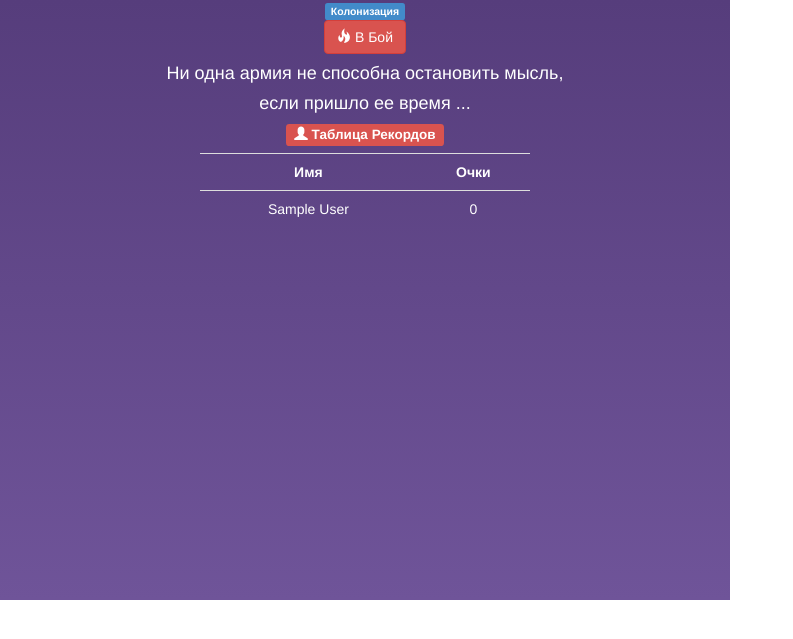
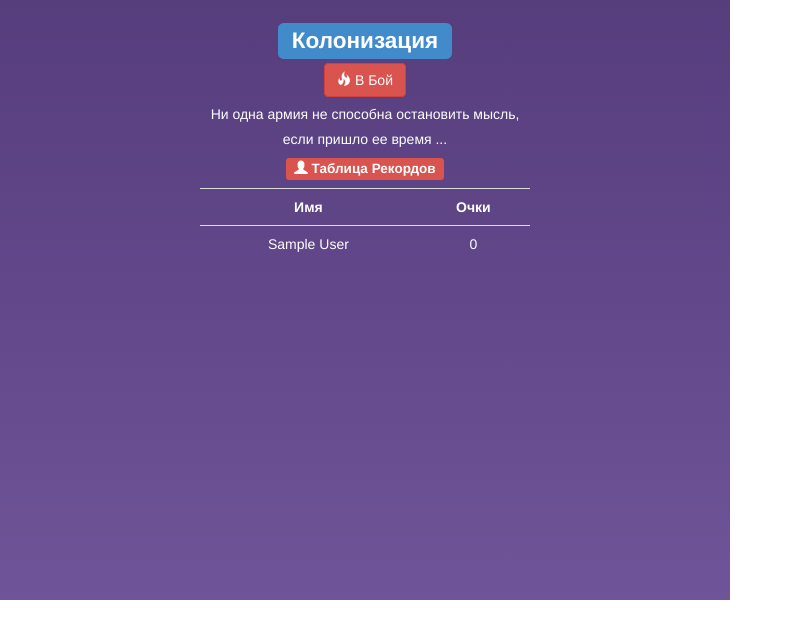
Before and after one commit to ArtemAstahov/colonization, a Django app: page / in a window 1280 px wide. Shown: the top 639 px of the page, without its empty margins (0-793 px from the left). Run offline with Django 3.2, Linux system fonts and the light colour scheme; a user stored in the database is signed in; tables that the repository leaves empty hold one stand-in row (values such as "Sample post"); some libraries are stand-ins or nearby versions.

Commit message:
update home page

```diff
--- a/templates/home.html
+++ b/templates/home.html
@@ -1,8 +1,8 @@
 {% extends "layout/layout.html" %}
 
 {% block content %}
-
-        <span class="label label-primary">Колонизация</span>
+    <div class="clearfix" />
+    <h2><span class="label label-primary">Колонизация</span></h2>
 
     <div>
         {% if user.is_authenticated %}
@@ -11,10 +11,10 @@
                     <span class="glyphicon glyphicon-fire"></span>
                     В Бой
                 </button>
-                <h4 style="color: #ffffff;">
+                <h5 style="color: #ffffff;">
                     <p>Ни одна армия не способна остановить мысль,</p>
                     <p>если пришло ее время ...</p>
-                </h4>
+                </h5>
             {% else %}
                 <button id="createGame" type="button" class="btn btn-danger">
                     <span class="glyphicon glyphicon-star-empty"></span>
```
